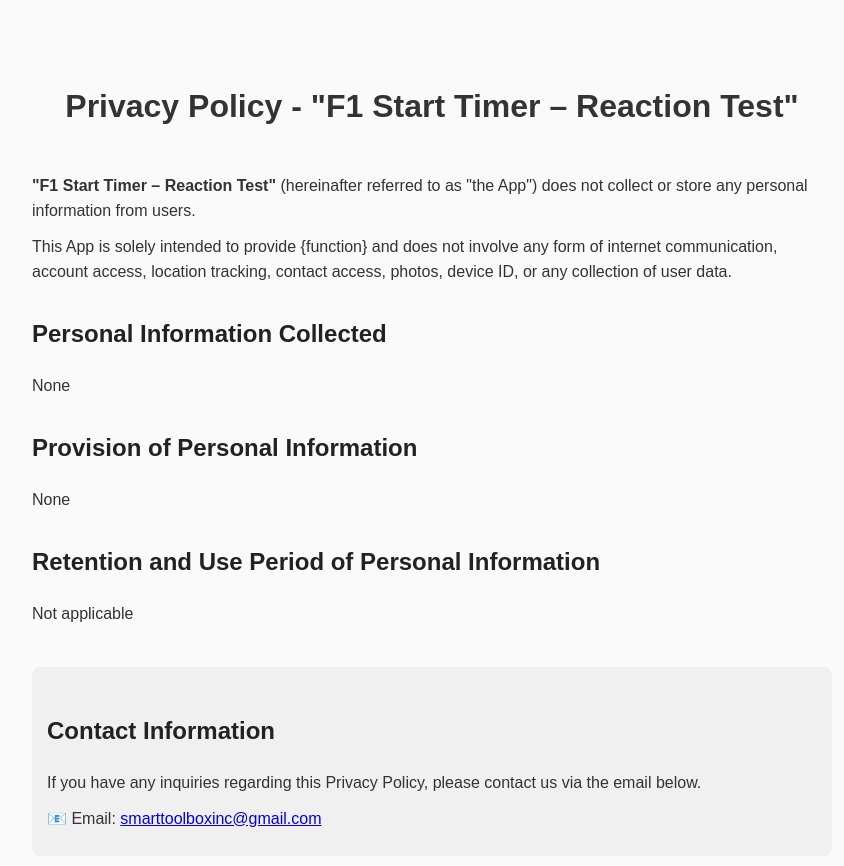
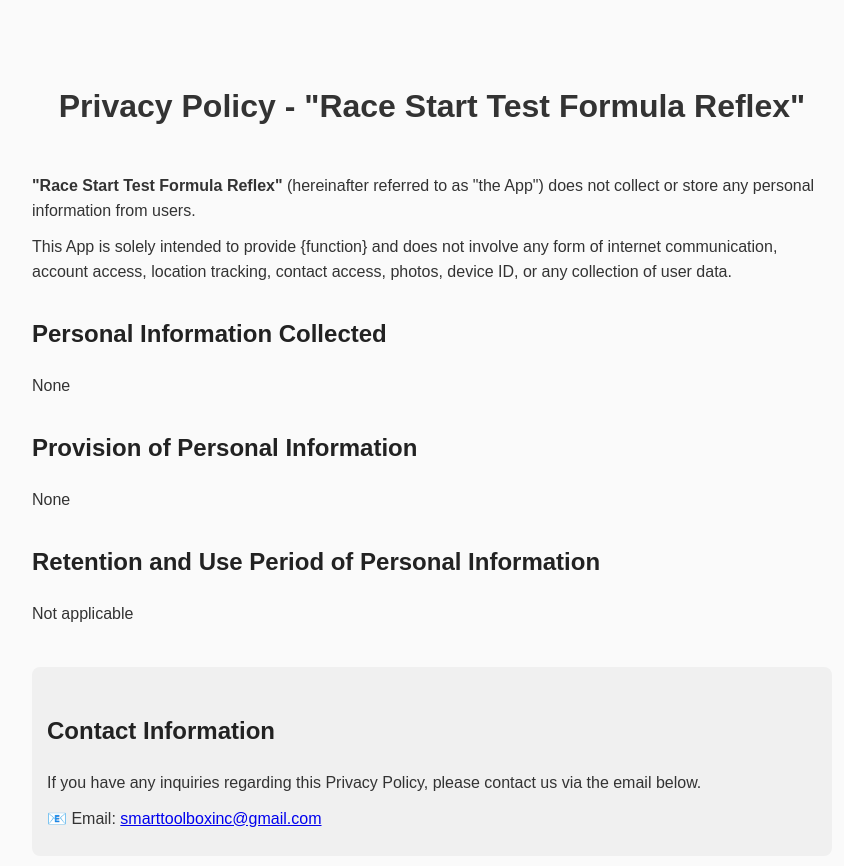
Before and after one commit to chillenglish0/privacy_policy_f1starttimerreactiontest, a plain HTML site: page index.html in a window 1280 px wide. Shown: the whole page, without its empty margins (208-1052 px from the left). Drawn offline with Linux system fonts and the light colour scheme.

Commit message:
Update index.html

```diff
--- a/index.html
+++ b/index.html
@@ -2,7 +2,7 @@
 <html lang="en">
 <head>
   <meta charset="UTF-8">
-  <title>Privacy Policy - "F1 Start Timer – Reaction Test"</title>
+  <title>Privacy Policy - "Race Start Test Formula Reflex"</title>
   <style>
     body {
       font-family: Arial, Helvetica, sans-serif;
@@ -33,9 +33,9 @@
   </style>
 </head>
 <body>
-  <h1>Privacy Policy - "F1 Start Timer – Reaction Test"</h1>
+  <h1>Privacy Policy - "Race Start Test Formula Reflex"</h1>
 
-  <p><strong>"F1 Start Timer – Reaction Test"</strong> (hereinafter referred to as "the App") does not collect or store any personal information from users.</p>
+  <p><strong>"Race Start Test Formula Reflex"</strong> (hereinafter referred to as "the App") does not collect or store any personal information from users.</p>
   <p>This App is solely intended to provide {function} and does not involve any form of internet communication, account access, location tracking, contact access, photos, device ID, or any collection of user data.</p>
 
   <h2>Personal Information Collected</h2>
```
